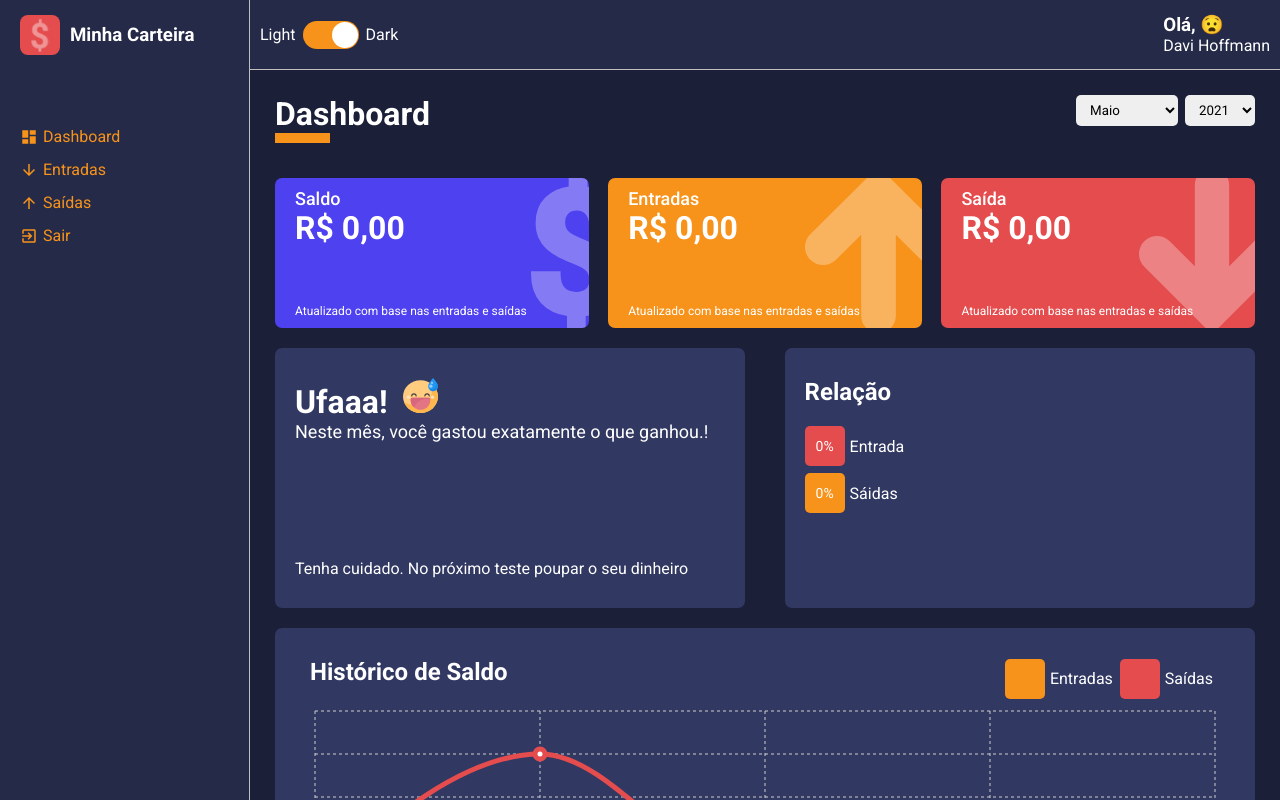
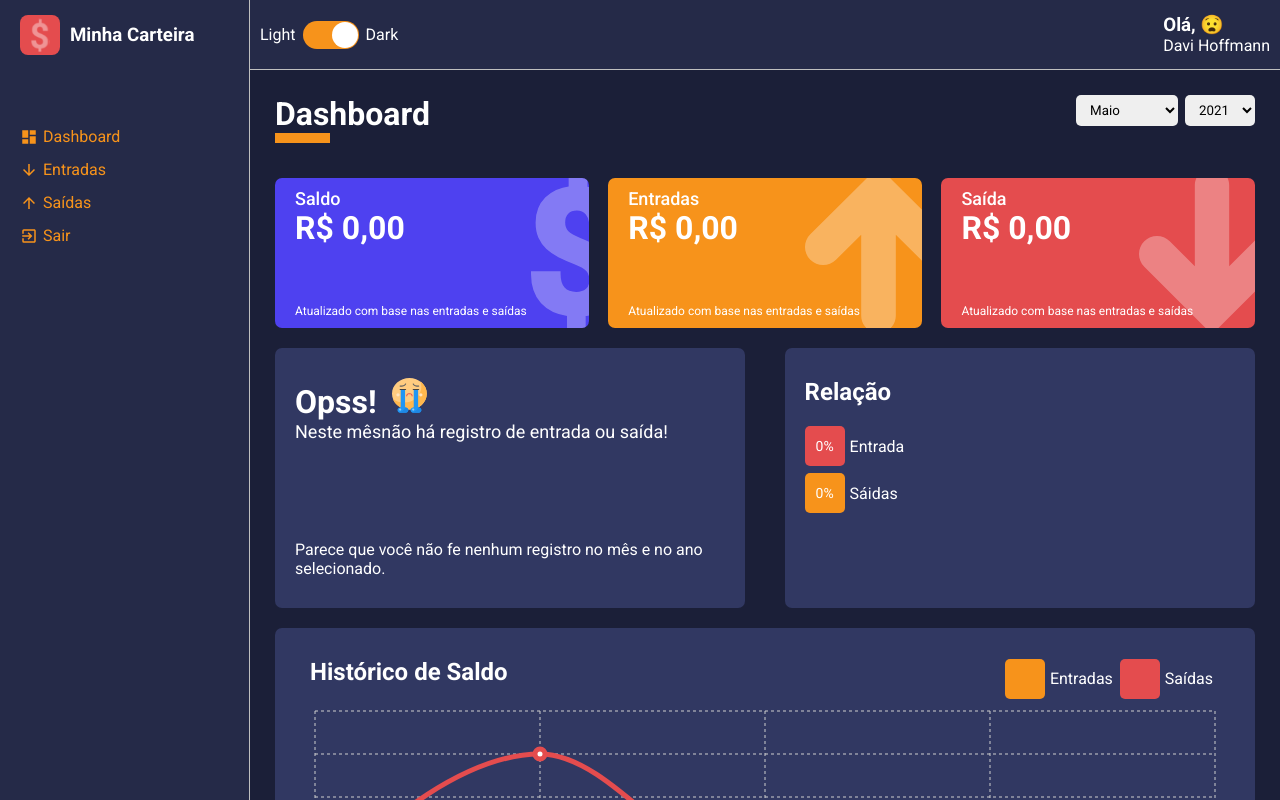
Before and after one commit to davihoffmann/minha-carteira-web, a React (Create React App) app: page /dashboard in a window 1280 px wide. Built offline with nearby package versions, Linux system fonts and the light colour scheme.

Commit message:
ajustes gerais no dashboard

```diff
--- a/src/pages/Dashboard/index.tsx
+++ b/src/pages/Dashboard/index.tsx
@@ -100,6 +100,13 @@ const Dashboard: React.FC = () => {
                 footerText: 'Verifique seus gastos e tente cortar algumas despesas desnecessárias.',
                 icon: sadIcon,
             };
+        } else if (totalGains === 0 && totalExpenses === 0) {
+            return {
+                title: 'Opss!',
+                description: 'Neste mêsnão há registro de entrada ou saída!',
+                footerText: 'Parece que você não fe nenhum registro no mês e no ano selecionado.',
+                icon: sadIcon,
+            };
         } else if (totalBalance === 0) {
             return {
                 title: 'Ufaaa!',
@@ -115,7 +122,7 @@ const Dashboard: React.FC = () => {
                 icon: happyIcon,
             };
         }
-    }, [totalBalance]);
+    }, [totalBalance, totalGains, totalExpenses]);
 
     const relationExpensesVersusGains = useMemo(() => {
         const total = totalGains + totalExpenses;
```
